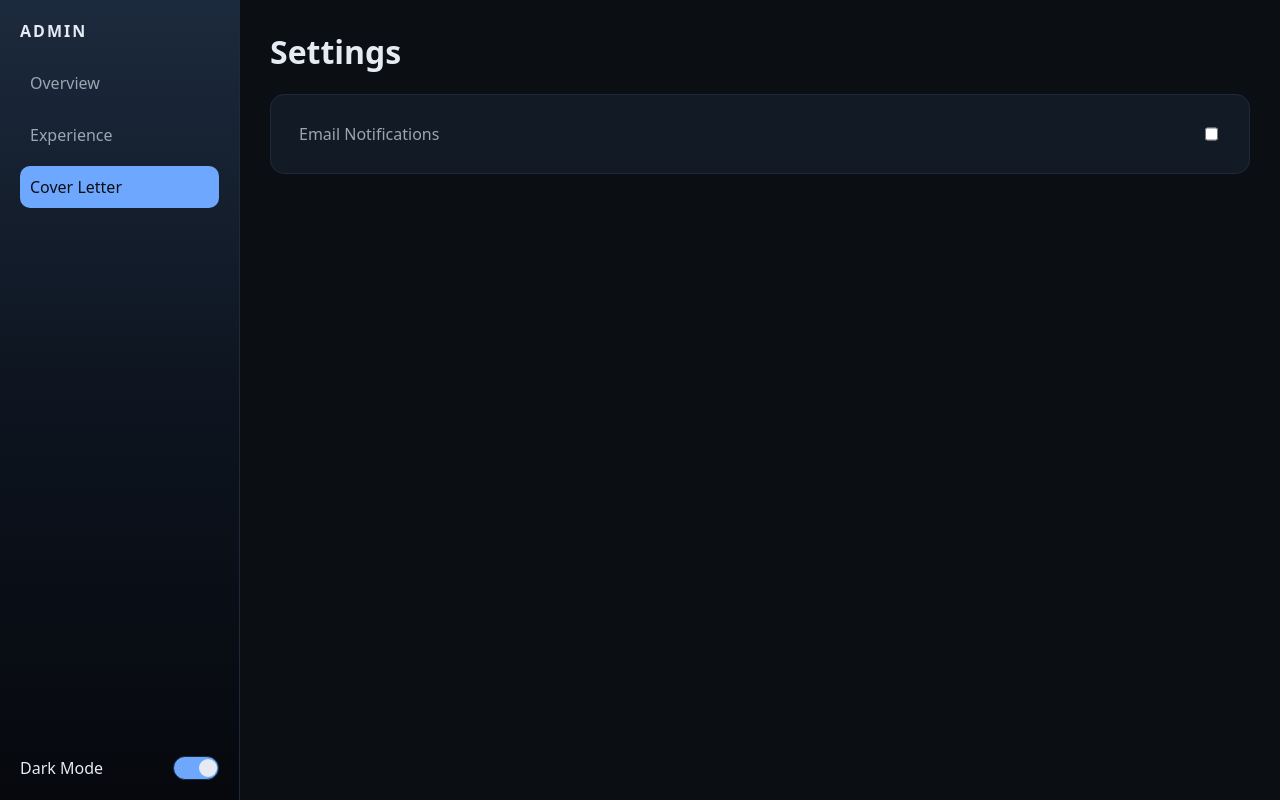
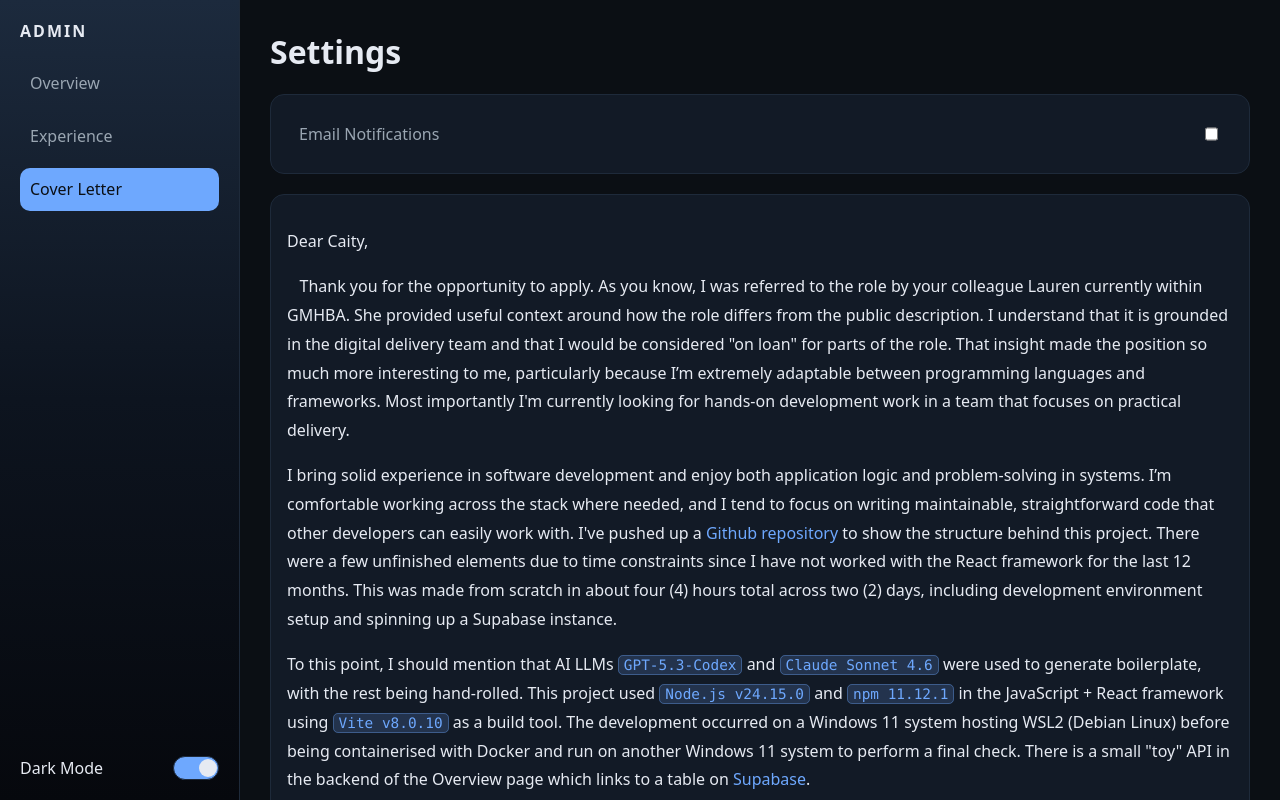
Before and after one commit to InvaderFelix/react_resume, a React (Vite) app: page /cover-letter in a window 1280 px wide. Shown: the top 800 px of the page. Built offline with nearby package versions, Linux system fonts and the light colour scheme; no server answers.

Commit message:
added cover letter

```diff
--- a/src/index.css
+++ b/src/index.css
@@ -22,6 +22,38 @@ body {
   color: var(--text);
 }
 
+a {
+  color: var(--accent);
+  text-decoration: none;
+  border-bottom: 1px solid transparent;
+  transition: all 0.15s ease;
+}
+
+a:hover {
+  color: var(--text);
+  border-bottom: 1px solid var(--accent);
+}
+
+/* Base text elements */
+code {
+  display: inline;
+  white-space: nowrap;
+  background: color-mix(in srgb, var(--accent) 18%, transparent);
+  color: var(--accent);
+  padding: 1px 5px;
+  border-radius: 5px;
+  font-family: ui-monospace, SFMono-Regular, Menlo, monospace;
+  font-size: 0.9em;
+  border: 1px solid color-mix(in srgb, var(--accent) 35%, transparent);
+}
+
+.inline-code {
+  background: var(--panel2);
+  padding: 2px 6px;
+  border-radius: 6px;
+  font-family: monospace;
+}
+
 /* Layout shell */
 .layout {
   display: flex;
@@ -31,7 +63,11 @@ body {
 
 /* Sidebar */
 .sidebar {
+  height: 100vh; /* AM: keep this to fix navbar height to 100% of viewport */
+  position: sticky;
+  top: 0;
   width: 240px;
+  min-width: 160px;
   background: var(--sidebar-gradient);
   border-right: 1px solid var(--border);
   padding: 20px;
@@ -70,11 +106,12 @@ body {
 /* Main page surface (IMPORTANT FIX) */
 .main {
   flex: 1;
+  min-width: 180px;
   padding: 30px;
   background: var(--bg);
 }
 
-/* Headings FIX */
+/* Headings */
 h1 {
   color: var(--text);
   margin-top: 0;
@@ -171,7 +208,7 @@ button {
   margin-top: 10px;
 }
 
-/* SWITCH COMPONENT */
+/* Components */
 
 .switch {
   display: flex;
--- a/src/pages/CoverLetter.jsx
+++ b/src/pages/CoverLetter.jsx
@@ -1,8 +1,11 @@
-import { motion } from "framer-motion";
+import { useState } from "react";
+import { AnimatePresence, motion } from "framer-motion";
 import { pageTransition } from "../motion";
 import { supabase } from "../lib/supabaseClient";
 
 export default function Settings({ darkMode, setDarkMode }) {
+  const [showEmail, setShowEmail] = useState(false);
+
   return (
     <motion.div {...pageTransition}>
       <div>
@@ -11,9 +14,55 @@ export default function Settings({ darkMode, setDarkMode }) {
         <div className="panel">
           <label className="setting">
             Email Notifications
-            <input type="checkbox" />
+            <input
+              type="checkbox"
+              checked={showEmail}
+              onChange={() => setShowEmail(!showEmail)}
+            />
           </label>
         </div>
+
+        <AnimatePresence>
+          {showEmail && (
+            <motion.div
+              className="panel"
+              style={{
+                background: "color-mix(in srgb, var(--accent) 12%, var(--panel))",
+                border: "1px solid color-mix(in srgb, var(--accent) 60%, transparent)"
+              }}
+              layout
+              initial={{ opacity: 0, y: -10 }}
+              animate={{ opacity: 1, y: 0 }}
+              exit={{ opacity: 0, y: -10 }}
+              transition={{ duration: 0.2 }}
+            >
+              <p align="left">
+                Shoot me an email at{" "}
+                <a href="mailto:anthonyleemallon@gmail.com">anthonyleemallon@gmail.com</a>
+                {" "}and I will get back to you as soon as possible!
+                <br /><br />
+                Otherwise please feel free to call me on my mobile (0438 412 771) at any time within business hours.
+              </p>
+            </motion.div>
+          )}
+        </AnimatePresence>
+
+        <motion.div layout className="panel" style={{ lineHeight: "1.8" }}>
+          <p>Dear Caity,</p>
+
+          <p>&nbsp;&nbsp;&nbsp;Thank you for the opportunity to apply. As you know, I was referred to the role by your colleague Lauren currently within GMHBA. She provided useful context around how the role differs from the public description. I understand that it is grounded in the digital delivery team and that I would be considered "on loan" for parts of the role. That insight made the position so much more interesting to me, particularly because I’m extremely adaptable between programming languages and frameworks. Most importantly I'm currently looking for hands-on development work in a team that focuses on practical delivery.</p>
+	        <p>I bring solid experience in software development and enjoy both application logic and problem-solving in systems. I’m comfortable working across the stack where needed, and I tend to focus on writing maintainable, straightforward code that other developers can easily work with. I've pushed up a <a href="https://github.com/InvaderFelix/react_resume" target="_blank">Github repository</a> to show the structure behind this project. There were a few unfinished elements due to time constraints since I have not worked with the React framework for the last 12 months. This was made from scratch in about four (4) hours total across two (2) days, including development environment setup and spinning up a Supabase instance.</p>
+	        <p>To this point, I should mention that AI LLMs <code>GPT-5.3-Codex</code> and <code>Claude Sonnet 4.6</code> were used to generate boilerplate, with the rest being hand-rolled. This project used <code>Node.js v24.15.0</code> and <code>npm 11.12.1</code> in the JavaScript + React framework using <code>Vite v8.0.10</code> as a build tool. The development occurred on a Windows 11 system hosting WSL2 (Debian Linux) before being containerised with Docker and run on another Windows 11 system to perform a final check. There is a small "toy" API in the backend of the Overview page which links to a table on <a href="https://supabase.com/" target="_blank">Supabase</a>.</p>
+	        <p>As a qualifying statement on the use of AI, I am a human-in-the-loop style of programmer because I believe <a href="https://www.theregister.com/2026/04/29/aws_keynote_hypes_ai_magic/" target="_blank">human review is the only way</a> to code properly and because I don't <a href="https://www.theguardian.com/technology/2026/apr/29/claude-ai-deletes-firm-database" target="_blank">entirely trust AI</a> with full control over my codebase as more information has surfaced in the past 12 months.</p>
+	        <p>I’m fully willing to commute to Geelong as needed and would prefer being on-site if that’s how the team operates. I value working closely with others and find it easier to contribute effectively in an in-person environment where possible. Otherwise where remote work is more useful, I have a full setup with redundancy measures at home.</p>
+	        <p>I’d welcome the opportunity to discuss how I might fit into the team and contribute to the work at GMHBA.</p>
+
+          Kind Regards,<br></br>
+          Anthony Mallon<br></br>
+          0438 412 771
+
+        </motion.div>
+
       </div>
     </motion.div>
   );
--- a/src/pages/Experience.jsx
+++ b/src/pages/Experience.jsx
@@ -36,7 +36,7 @@ export default function Experience() {
           <input
             value={input}
             onChange={(e) => setInput(e.target.value)}
-            placeholder="Add experience ..."
+            placeholder="Add GMHBA? ..."
           />
           <button className="btn" onClick={add}>
             Add
--- a/src/pages/Overview.jsx
+++ b/src/pages/Overview.jsx
@@ -68,7 +68,7 @@ export default function Overview() {
         <h1>{content?.title || "Overview"}</h1>
 
         <p style={{ color: "var(--muted)", marginBottom: "10px" }}>
-          Click a card to expand details
+          <br /><b>Click a card to expand details</b><br /><br />
         </p>
 
         {/* TOP 4 PANELS */}
@@ -136,63 +136,3 @@ export default function Overview() {
     </motion.div>
   );
 }
-
-// import { useEffect, useState } from "react";
-// import { motion } from "framer-motion";
-// import { pageTransition } from "../motion";
-// import { supabase } from "../lib/supabaseClient";
-
-// export default function Overview() {
-//   const [content, setContent] = useState(null);
-
-//   useEffect(() => {
-//     async function load() {
-//       const res = await supabase
-//         .from("resume_overview")
-//         .select("content")
-//         .eq("section", "main")
-//         .limit(1);
-
-//       const row = res.data && res.data[0];
-//       setContent(row ? row.content : null);
-//     }
-
-//     load();
-//   }, []);
-
-//   return (
-//     <motion.div
-//       initial={pageTransition.initial}
-//       animate={pageTransition.animate}
-//       exit={pageTransition.exit}
-//       transition={pageTransition.transition}
-//     >
-//       <div>
-//         <h1>{content?.title || "Overview"}</h1>
-
-//         <div className="grid">
-//           {(content?.stats || []).map((s, i) => (
-//             <div className="stat" key={i}>
-//               <div className="label">{s.label || "-"}</div>
-//               <div className="value">{s.value || "-"}</div>
-//             </div>
-//           ))}
-//         </div>
-
-//         <div className="panel">
-//           <h2>Activity</h2>
-
-//           <div className="activity">
-//             {(content?.activity || []).map((item, i) => (
-//               <div key={i}>{item}</div>
-//             ))}
-
-//             {(!content?.activity || content.activity.length === 0) && (
-//               <div>No activity</div>
-//             )}
-//           </div>
-//         </div>
-//       </div>
-//     </motion.div>
-//   );
-// }
```
